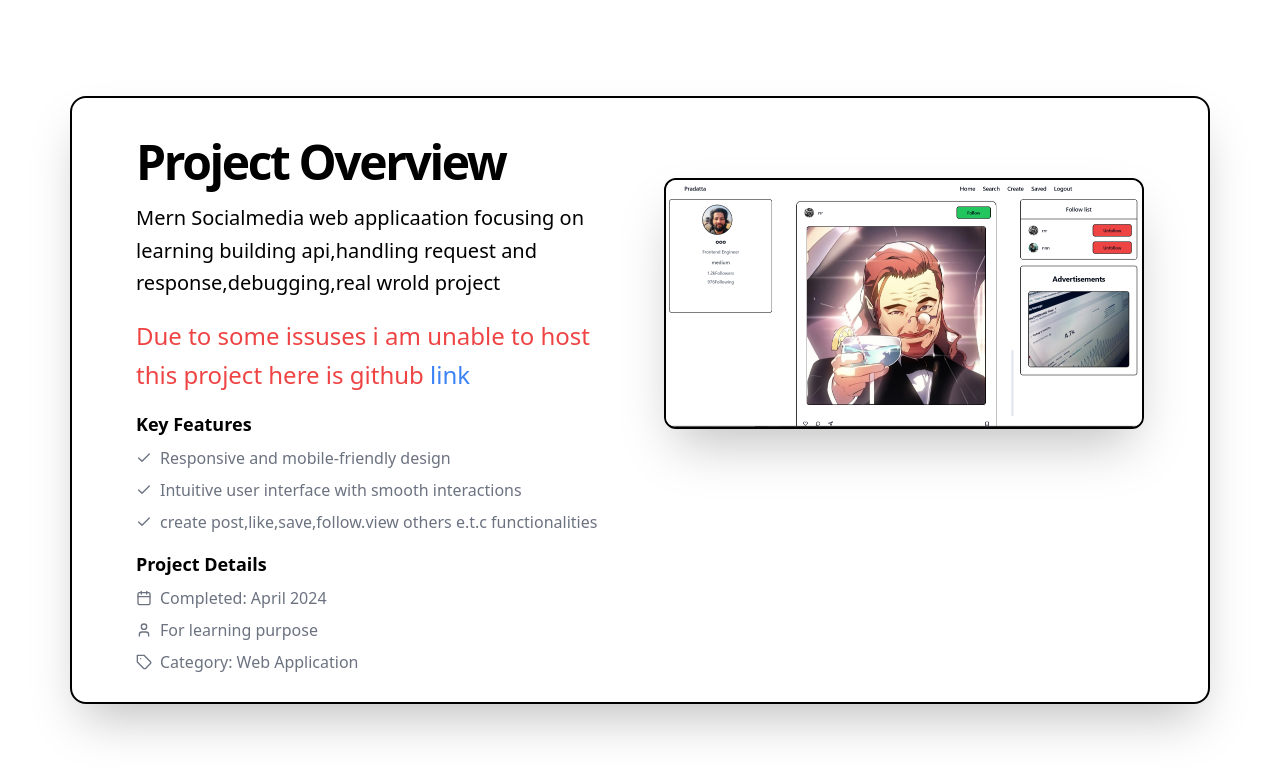
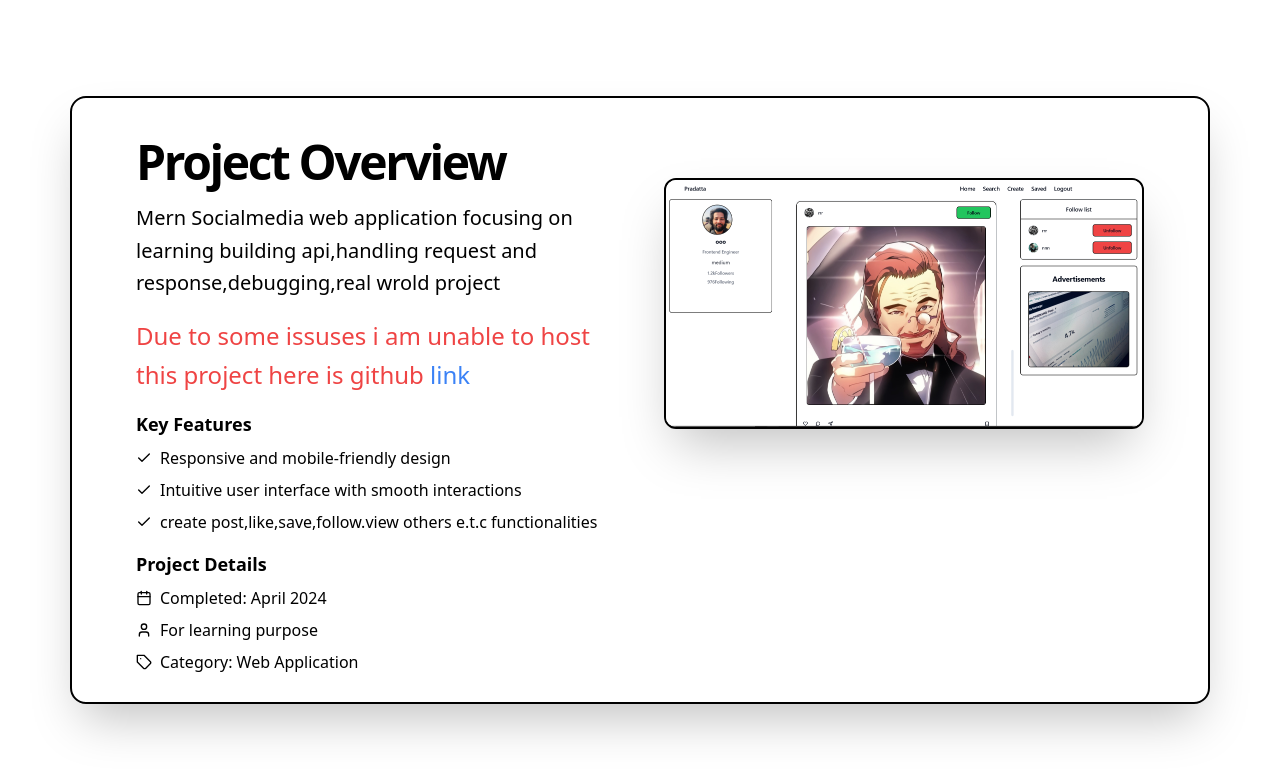
Before and after one commit to pradattaaryal/profile, a React (Vite) app: page /P in a window 1280 px wide. Shown: the top 776 px of the page. Built offline with nearby package versions, Linux system fonts and the light colour scheme.

Commit message:
Update P.jsx

```diff
--- a/src/components/P.jsx
+++ b/src/components/P.jsx
@@ -9,7 +9,7 @@ export default function P() {
         <div className="space-y-4">
           <h2 className="text-3xl font-bold tracking-tighter sm:text-4xl md:text-5xl">Project Overview</h2>
           <p className="max-w-[600px]  md:text-xl/relaxed lg:text-base/relaxed xl:text-xl/relaxed 0">
-           Mern Socialmedia web applicaation focusing on learning building api,handling request and response,debugging,real wrold project
+           Mern Socialmedia web application focusing on learning building api,handling request and response,debugging,real wrold project
           </p>
  <p className="max-w-[600px] text-red-500 md:text-xl/relaxed lg:text-base/relaxed xl:text-2xl/relaxed  ">
           Due to some issuses i am unable to host this project here is github <a href="https://github.com/pradattaaryal/social" className="text-blue-500">link</a>
@@ -17,7 +17,7 @@ export default function P() {
           <div className="grid gap-4">
             <div>
               <h3 className="text-lg font-semibold">Key Features</h3>
-              <ul className="mt-2 space-y-2 text-gray-500  ">
+              <ul className="mt-2 space-y-2   ">
                 <li className="flex items-center">
                   <CheckIcon className="mr-2 h-4 w-4 text-primary" />
                   Responsive and mobile-friendly design
@@ -34,7 +34,7 @@ export default function P() {
             </div>
             <div>
               <h3 className="text-lg font-semibold">Project Details</h3>
-              <ul className="mt-2 space-y-2 text-gray-500  ">
+              <ul className="mt-2 space-y-2   ">
                 <li className="flex items-center">
                   <CalendarIcon className="mr-2 h-4 w-4 text-primary" />
                   Completed: April 2024
```
